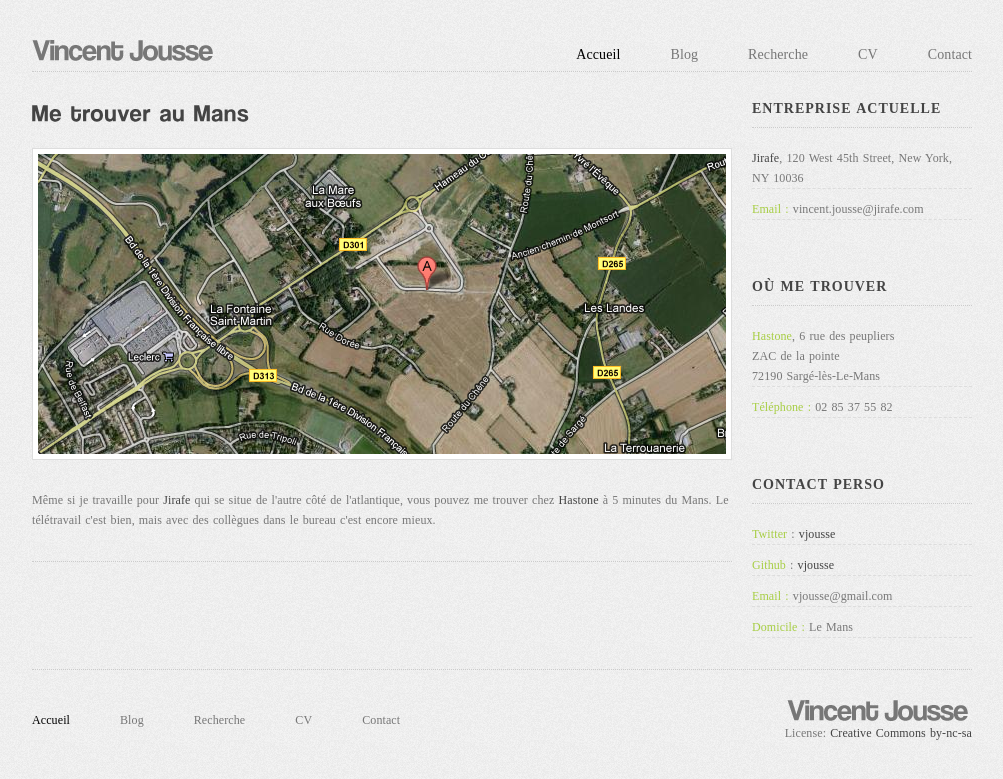
After one commit to vjousse/flask-jousse, a Flask app: page /contact in a window 1280 px wide. The commit adds this page. Shown: the top 779 px of the page, without its empty margins (138-1141 px from the left). Run offline with Flask 2, Linux system fonts and the light colour scheme; some web fonts are replaced.

Commit message:
Add contact page

```diff
--- /dev/null
+++ b/jousse_blog/templates/pages/contact.html
@@ -0,0 +1,51 @@
+{% extends "layout.html" %}
+
+{% block body %}
+<!-- Content Start -->
+<div class="three-fourth">
+    <h1>Me trouver au Mans</h1>
+    <p><img src="{{ url_for('static', filename='images/hastone-location.png') }}" class="image"/></p>
+
+    <p>Même si je travaille pour <a href="http://jirafe.com">Jirafe</a> qui se situe de l'autre côté de l'atlantique, vous pouvez me trouver chez <a href="http://www.hastone.fr">Hastone</a> à 5 minutes du Mans. Le télétravail c'est bien, mais avec des collègues dans le bureau c'est encore mieux.</p>
+
+    <div class="thirty-margin-filler"></div>
+    <div class="horizontal-rule"></div>
+    <div class="thirty-margin-filler"></div>
+
+</div>
+
+    <!-- Contacts Widget Start -->
+    <div class="one-fourth-last">
+        <h5>Entreprise actuelle</h5>
+        <div class="horizontal-rule"></div>
+        <ul class="widget-list">
+            <li><span class="green"><a href="http://jirafe.com">Jirafe</a></span>, 120 West 45th Street, New York, NY 10036</li>
+            <li><span class="green">Email :</span> vincent.jousse@jirafe.com</a></li>
+    </ul>
+</div>
+
+
+    <!-- Contacts Widget Start -->
+    <div class="one-fourth-last">
+        <h5>Où me trouver</h5>
+        <div class="horizontal-rule"></div>
+        <ul class="widget-list">
+            <li><span class="green">Hastone</span>, 6 rue des peupliers<br />ZAC de la pointe<br />72190 Sargé-lès-Le-Mans</li>
+            <li><span class="green">Téléphone :</span> 02 85 37 55 82</li>
+        </ul>
+    </div>
+
+    <div class="one-fourth-last">
+        <h5>Contact Perso</h5>
+        <div class="horizontal-rule"></div>
+        <ul class="widget-list">
+            <li><span class="green">Twitter</span> : <a href="http://twitter.com/vjousse">vjousse</a></li>
+            <li><span class="green">Github</span> : <a href="http://github.com/vjousse">vjousse</a></li>
+            <li><span class="green">Email :</span> vjousse@gmail.com</li>
+            <li><span class="green">Domicile : </span>Le Mans</li>
+        </ul>
+    </div>
+    <!-- Contacts Widget End -->
+
+
+{% endblock %}
--- a/jousse_blog/templates/pages/index.html
+++ b/jousse_blog/templates/pages/index.html
@@ -15,7 +15,7 @@
         <h1>Pourquoi ?</h1>
         <p>Est-ce que <strong class="green">"pourquoi pas"</strong> pourrait être une bonne réponse ? C'était en tout cas la motivation première pour ce site.</p>
         <p>La seconde étant ma passion pour le <strong>partage</strong> avec les autres. Je serais heureux si quelque chose sur ce site pouvait vous être <strong>utile</strong>.
-        <p>N'hésitez pas à me <%= link_to "contacter", contact_path %> pour n'importe quelle question, je vous répondrai avec plaisir.</p>
+        <p>N'hésitez pas à me <a href="{{ url_for('.show', page='contact') }}">contacter</a> pour n'importe quelle question, je vous répondrai avec plaisir.</p>
     </div>
 
     <div class="two-third-last">
```
Also changed, not shown: jousse_blog/static/images/hastone-location.png (added).
